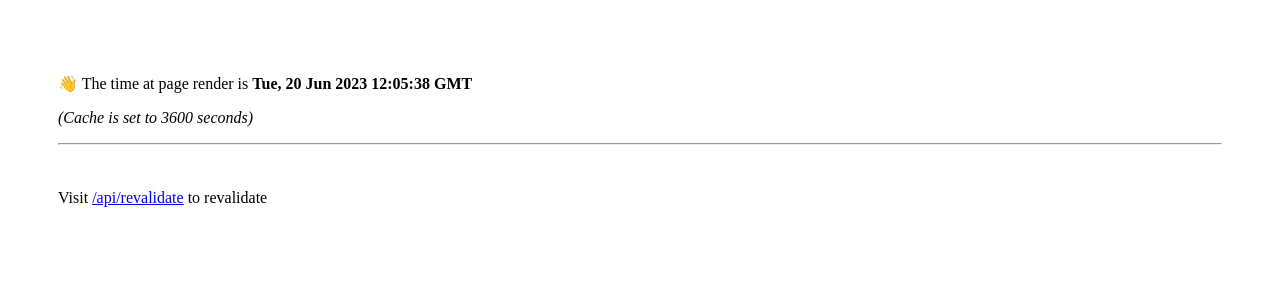
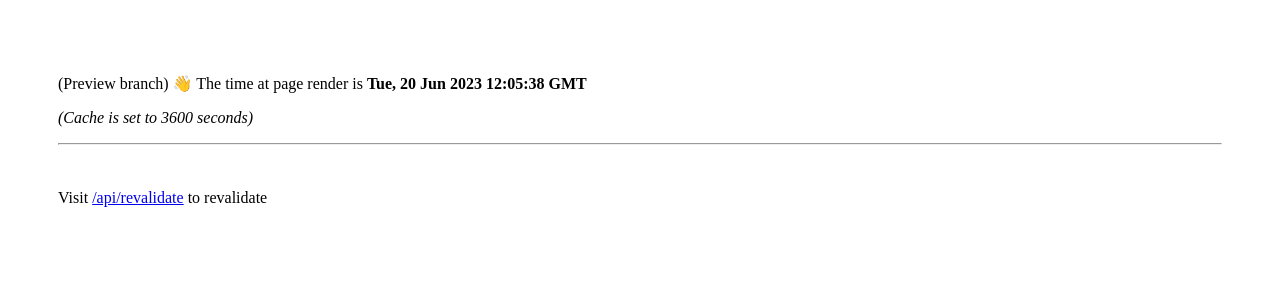
Before and after one commit to indeox/nextjs-vercel-cache-repro, a Next.js app: page / in a window 1280 px wide. Shown: the top 300 px of the page. Built offline with nearby package versions, Linux system fonts and the light colour scheme.

Commit message:
Update page.tsx

```diff
--- a/app/page.tsx
+++ b/app/page.tsx
@@ -4,7 +4,7 @@ const revalidate = 3600; // Cache for 1 hour
 export default function Home() {
   return (
     <div style={{ padding: "50px" }}>
-      <p>👋 The time at page render is <strong>{new Date().toUTCString()}</strong></p>
+      <p>(Preview branch) 👋 The time at page render is <strong>{new Date().toUTCString()}</strong></p>
       <p><em>(Cache is set to {revalidate} seconds)</em></p>
       <hr />
       <br />
```
